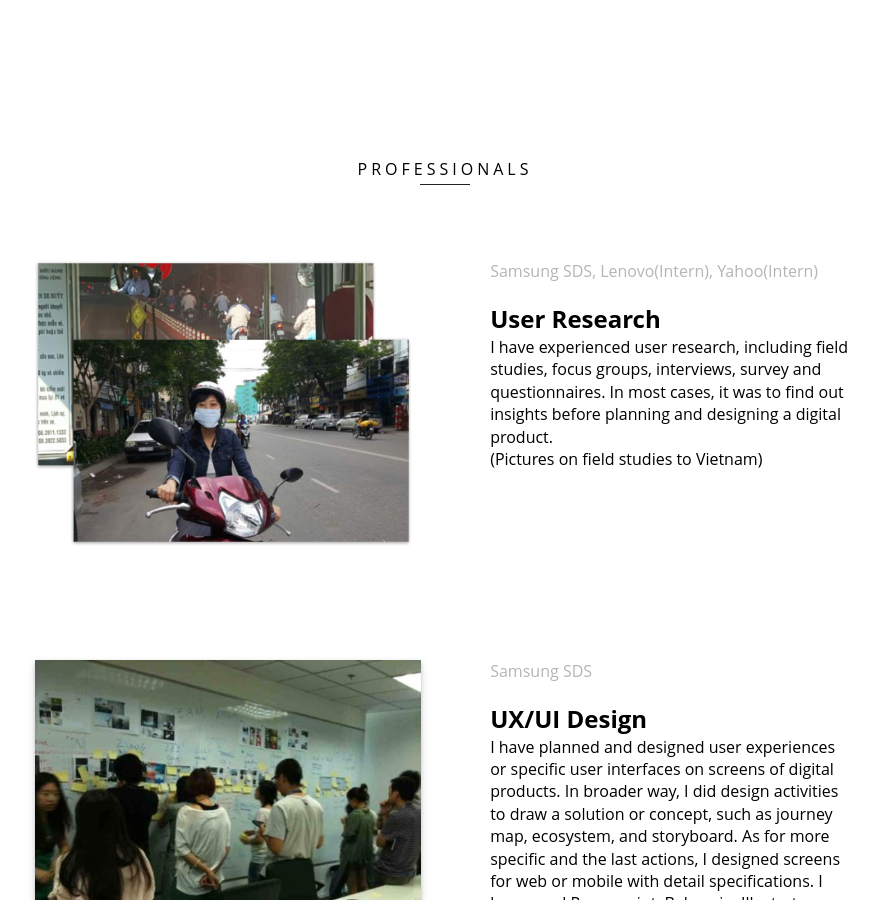
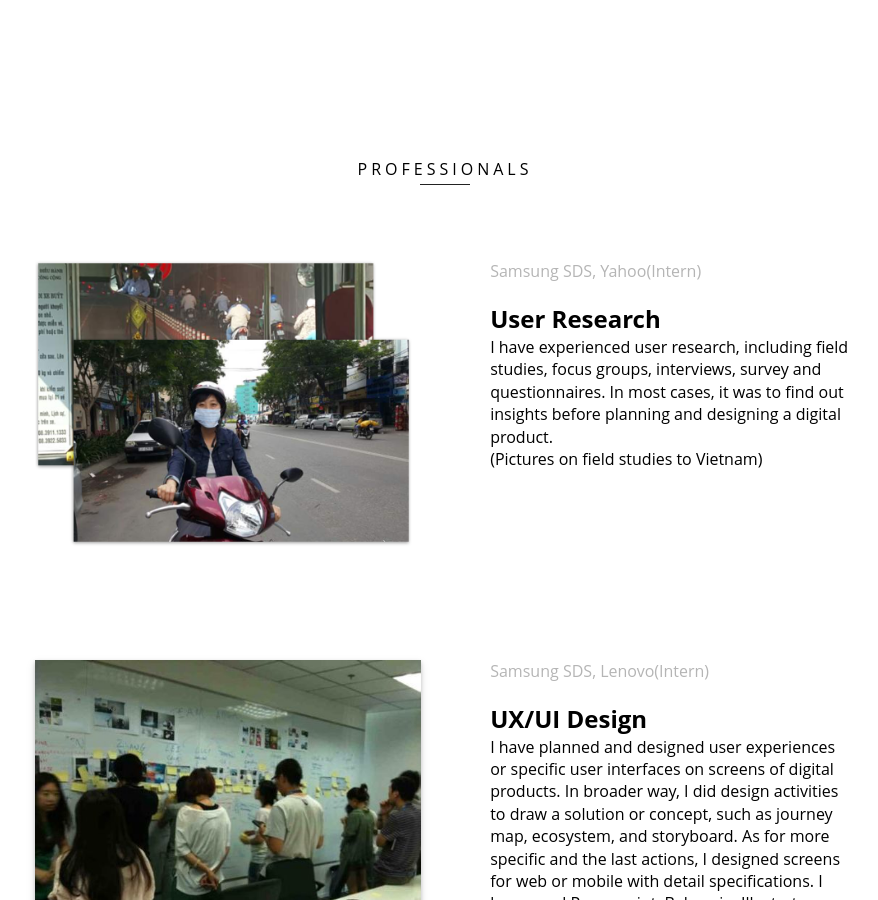
Before and after one commit to ljeun/portfolio_back, a Jekyll site: the page built from index.md, in a window 1280 px wide and 900 px high, scrolled down 6253 px. Shown: the whole window, without its empty margins (195-1073 px from the left). Built offline with Jekyll 4.4.1, drawn with Linux system fonts in a browser that asks for light colours.

```diff
--- a/_data/experiences.yml
+++ b/_data/experiences.yml
@@ -1,12 +1,12 @@
 -   qualification: User Research
-    company: Samsung SDS, Lenovo(Intern), Yahoo(Intern)
+    company: Samsung SDS, Yahoo(Intern)
     description: I have experienced user research, including field studies, focus groups, interviews, survey and questionnaires. In most cases, it was to find out insights before planning and designing a digital product.<br/> (Pictures on field studies to Vietnam)
     image: /img/experiences/research/main.png
     # image_style: aa
 
 
 -   qualification: UX/UI Design
-    company: Samsung SDS
+    company: Samsung SDS, Lenovo(Intern)
     description: I have planned and designed user experiences or specific user interfaces on screens of digital products. In broader way, I did design activities to draw a solution or concept, such as journey map, ecosystem, and storyboard. As for more specific and the last actions, I designed screens for web or mobile with detail specifications. I have used Powerpoint, Balsamiq, Illustrator, Sketch, and Invision.
     image: /img/experiences/design/main.jpg
     image_style: 'box-shadow: 0 2px 4px 0 rgba(0, 0, 0, 0.2), 0 4px 10px 0 rgba(0, 0, 0, 0.1);'
```
